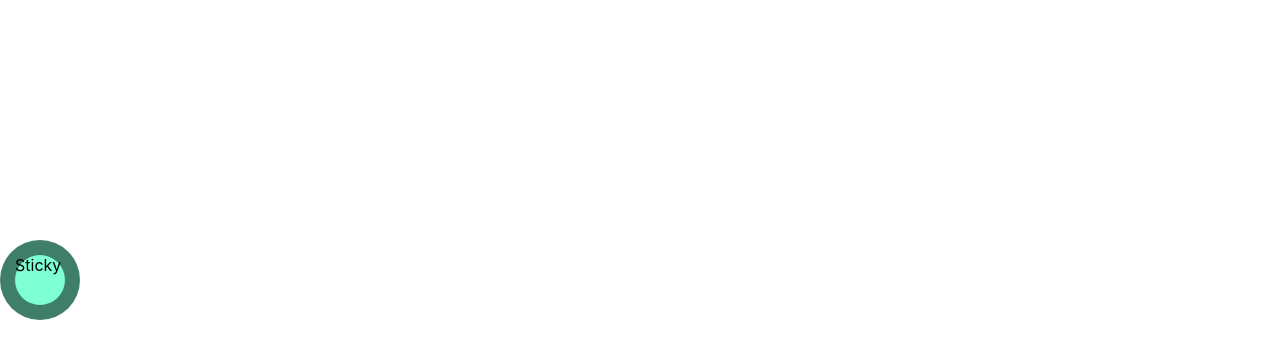
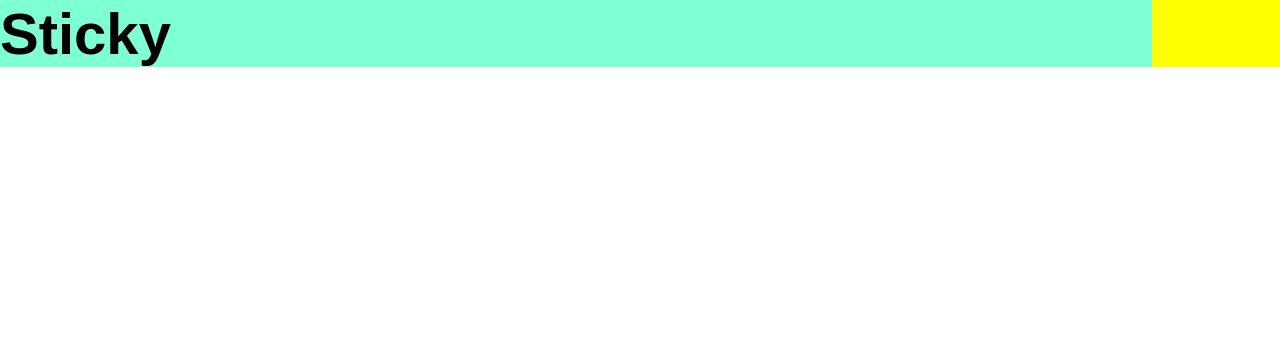
Before and after one commit to taegeun1111/react_study, a React (Create React App) app: page / in a window 1280 px wide. Shown: the top 358 px of the page. Built offline with nearby package versions, Linux system fonts and the light colour scheme; the HTML template or start-up script is replaced by a standard one.

Commit message:
20230819 #4 reusable Component

```diff
--- a/src/App.js
+++ b/src/App.js
@@ -1,31 +1,37 @@
 import styled, {createGlobalStyle, css} from "styled-components"
 
-const RingVariant = (radius, stroke = 10) => css`
-  position: absolute;
-  border-radius: 50%;
-  height: ${radius *2}px;
-  width: ${radius * 2}px;
-  border: ${stroke}px solid rgba(0,0,0,0.5);
+export const ContentLayout = styled.div`
+  display: block;
+  height: 100%;
+  max-width: 100%;
+  margin-left : auto;
+  margin-right: auto;
 `
 
-const ShapeRing = styled.div`
-  ${RingVariant(40,15)};
-  top: 30%;
-  left: 0;
-  background-color: aquamarine;
+export const FeatureTitle = styled.div`
+  font-family: AppleSystemUIFont,sans-serif;
+  font-size: 58px;
+  width: 90%;
 `
 
 
 
 function App() {
   return (
-    <>
-      <ShapeRing>
+    <RayOut>
+      <Title bold="600">
         Sticky
-      </ShapeRing>
-    </>
+      </Title>
+    </RayOut>
   )
 }
 
+const Title = styled(FeatureTitle)`
+  background-color: aquamarine;
+  font-weight: ${props => props.bold};
+`
+const RayOut =styled(ContentLayout)`
+  background-color: yellow;
+`
 
 export default App;
```
